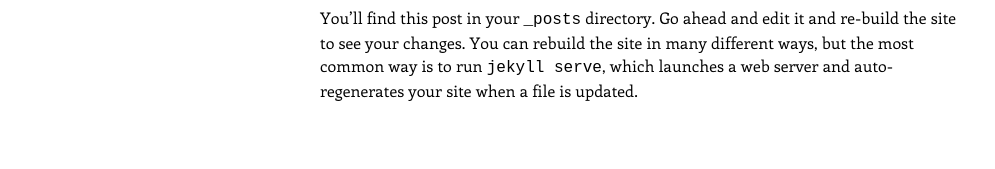
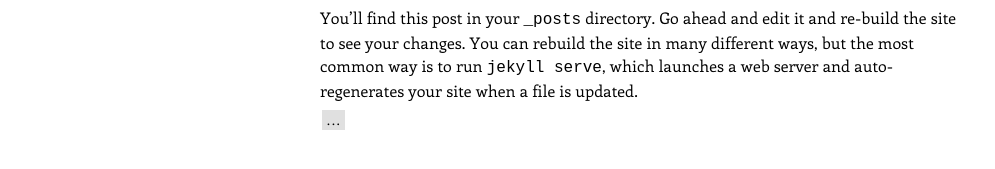
Before and after one commit to Jaacky/jackyvan.com, a Jekyll site: the page built from blog.html, in a window 1280 px wide. Shown: the part 180-349 px from the top of the page, without its empty margins (0-995 px from the left). Built offline with Jekyll 4.4.1, drawn with Linux system fonts in a browser that asks for light colours.

Commit message:
Adding read more button

```diff
--- a/blog.html
+++ b/blog.html
@@ -9,7 +9,7 @@ layout: blog
             <span class="post__dateline">{{ post.date | date_to_string }} / </span>
             <span class="post__byline">{{ post.author }}</span>
         </p>
-        <p>{{ post.excerpt }}</p>
+        <p>{{ post.excerpt }} <a class="blog__post__readmore" href="{{ post.url }}">...</a></p>
     </li>
 {% endfor %}
 </ul>
--- a/css/blog.css
+++ b/css/blog.css
@@ -52,11 +52,10 @@ p {
     margin-bottom: 50px;
 }
 
-.blog__posts .post__title:hover:before {
-    content: "";
-    border-left: 12px solid hsl(12, 51%, 31%);
-    padding-right: 12px;
-    margin-left: -24px;
+.blog__post__readmore {
+    background-color: hsl(0, 0%, 88%);
+    padding: 2px 4px;
+    margin-left: 2px;
 }
 
 .post {
@@ -69,6 +68,13 @@ p {
     /* border-bottom: 4px solid hsl(12, 51%, 31%); */
 }
 
+.blog__posts .post__title:hover:before {
+    content: "";
+    border-left: 12px solid hsl(12, 51%, 31%);
+    padding-right: 12px;
+    margin-left: -24px;
+}
+
 .post__data {
     margin: 0;
     margin-bottom: 8px;
```
